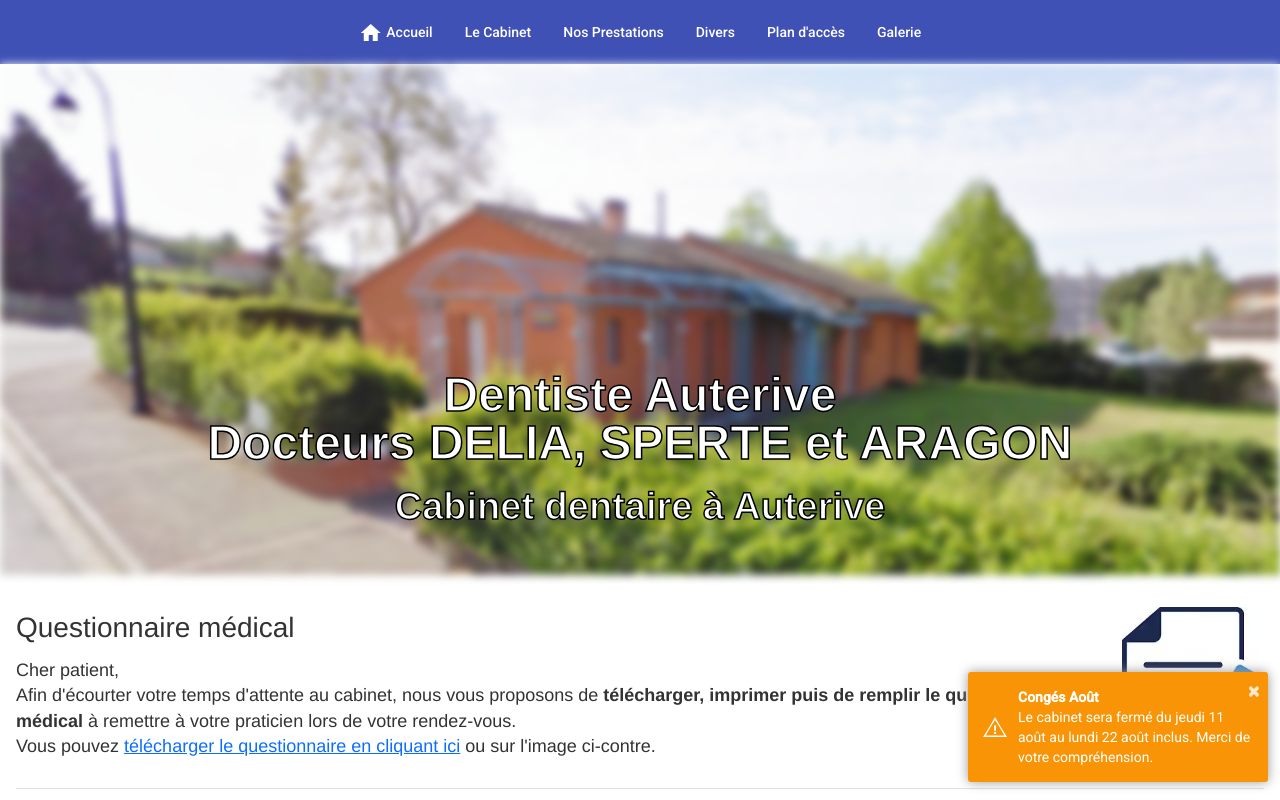
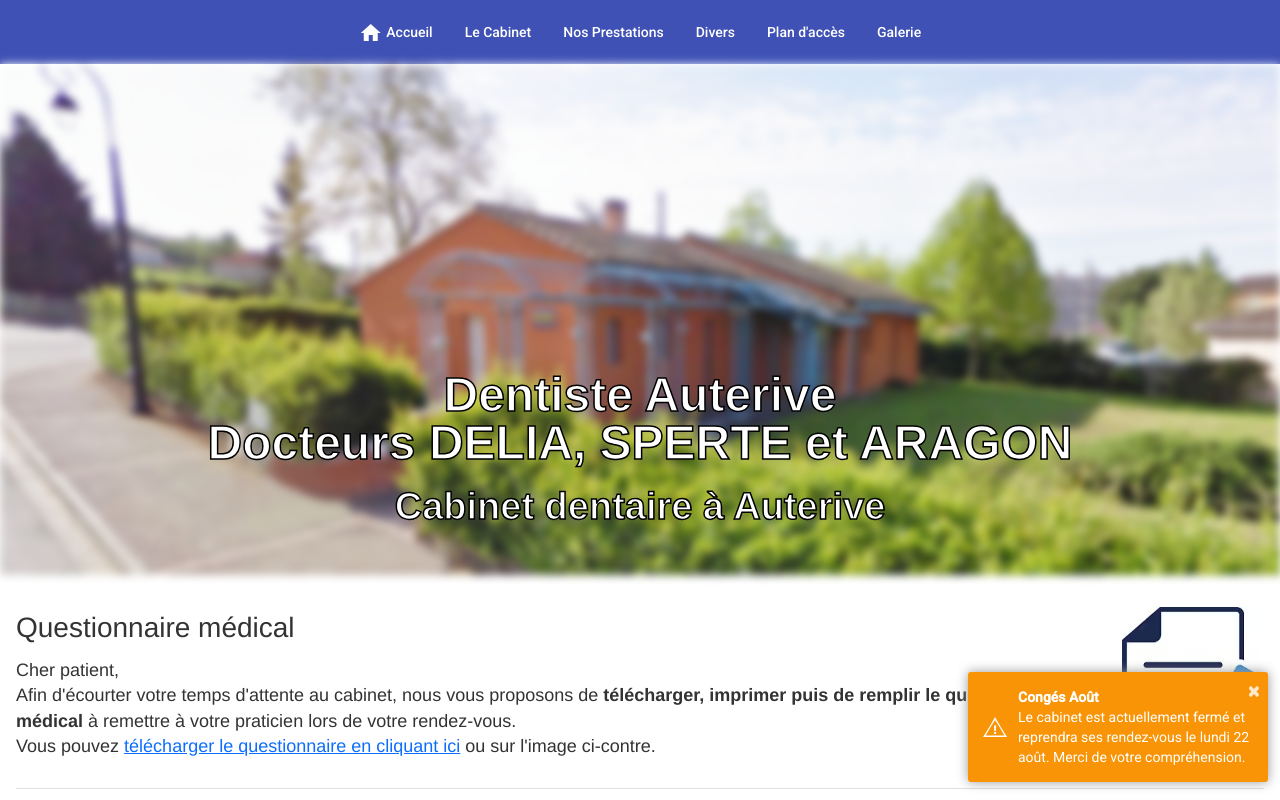
Before and after one commit to antoinedelia/dentiste-auterive, an Angular app in the folder web/: page / in a window 1280 px wide. Shown: the top 800 px of the page. Built offline with nearby package versions, Linux system fonts and the light colour scheme.

Commit message:
Update toast

```diff
--- a/web/src/app/home/home.component.ts
+++ b/web/src/app/home/home.component.ts
@@ -20,7 +20,7 @@ export class HomeComponent implements OnInit {
   }
 
   showSuccess() {
-    this.toastr.warning("Le cabinet sera fermé du jeudi 11 août au lundi 22 août inclus. Merci de votre compréhension.", "Congés Août", {
+    this.toastr.warning("Le cabinet est actuellement fermé et reprendra ses rendez-vous le lundi 22 août. Merci de votre compréhension.", "Congés Août", {
       closeButton: true,
       disableTimeOut: true,
       positionClass: "toast-bottom-right"
```
